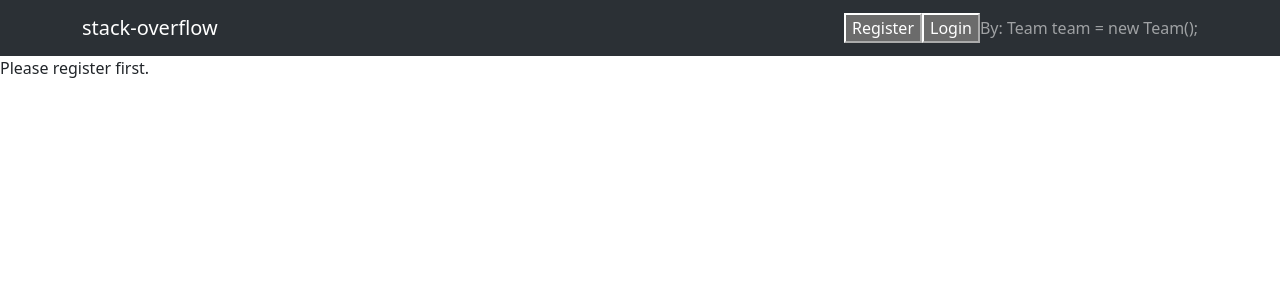
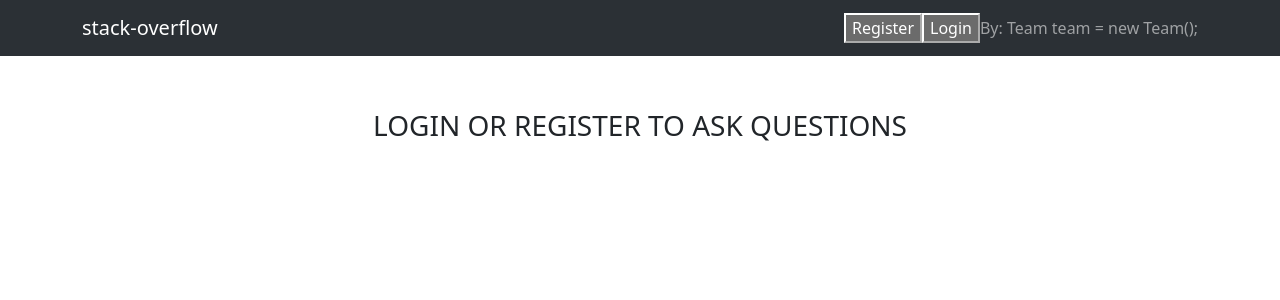
Before and after one commit to GavallerVid/stack-overflow, a React (Create React App) app in the folder src/main/ui/: page /add-new-question in a window 1280 px wide. Shown: the top 300 px of the page. Built offline with nearby package versions, Linux system fonts and the light colour scheme.

Commit message:
styling "register first" text

```diff
--- a/src/main/ui/src/Components/NewQuestionForm.jsx
+++ b/src/main/ui/src/Components/NewQuestionForm.jsx
@@ -57,7 +57,7 @@ export default function NewQuestionForm() {
                     </Form>
                 </div>
             ) : (
-                <div>Please register first.</div>
+                <p className="text-center text-uppercase fs-3 py-5">Login or register to ask questions</p>
             )}
         </div>
     )
```
Also changed, not shown: 1 other file (tests, documents, lock files or other folders).
